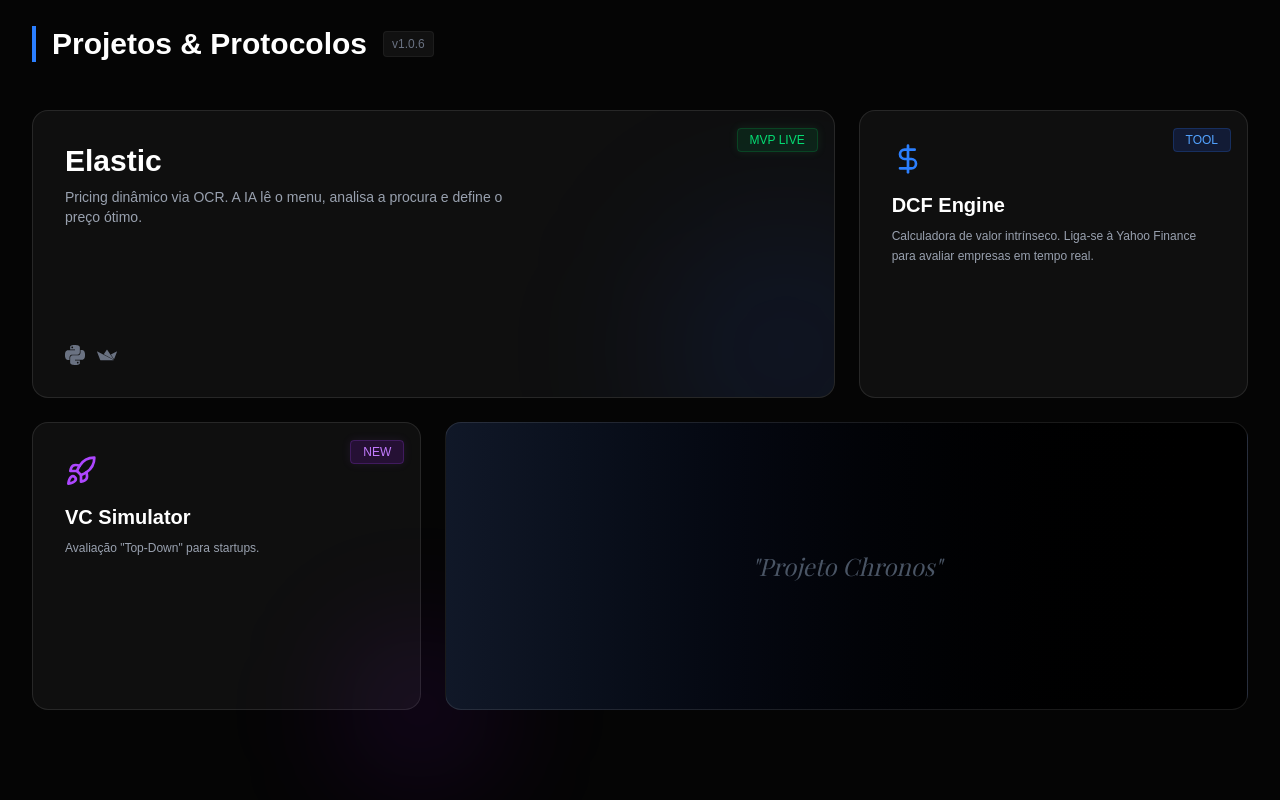
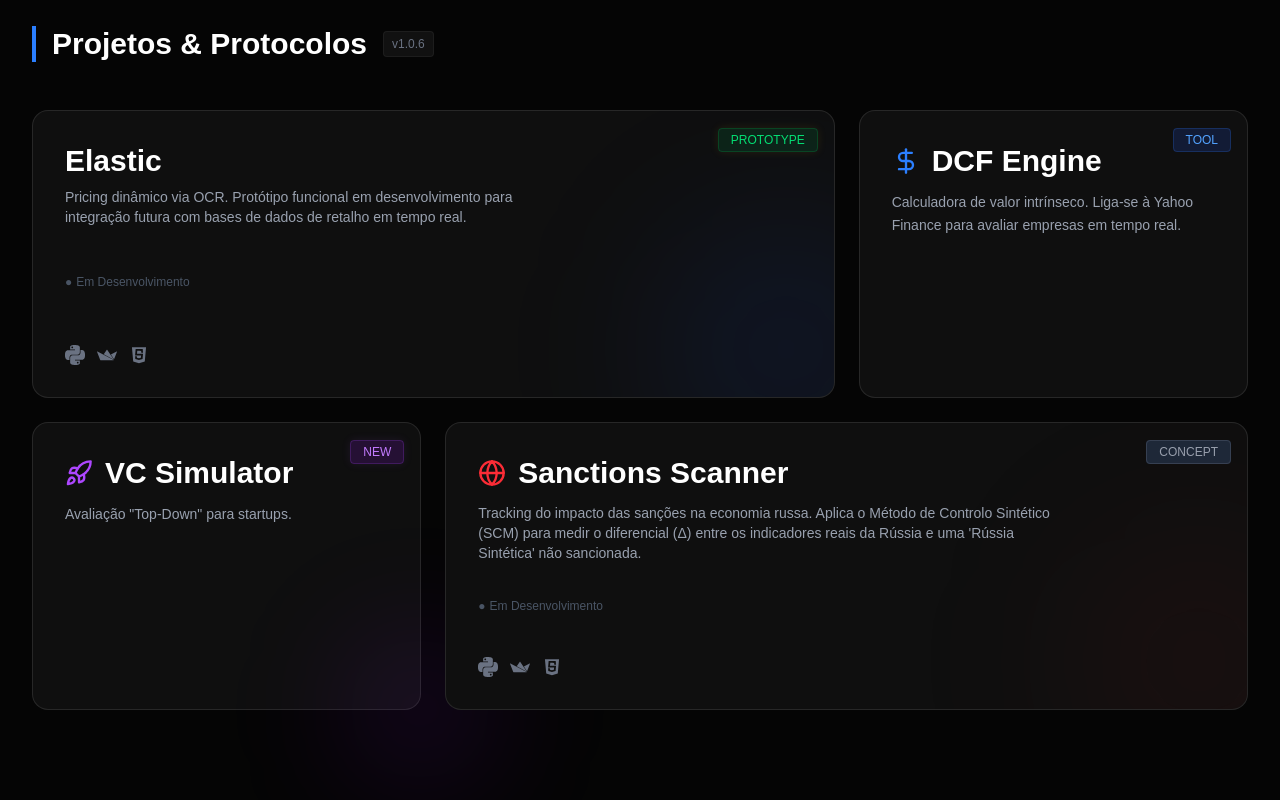
Before and after one commit to Aleksandrilinn/elinara-web, a Next.js app: page / in a window 1280 px wide. Shown: the part 1560-2360 px from the top of the page. Built offline with nearby package versions, Linux system fonts and the light colour scheme; a web font is replaced by a local one.

Commit message:
Landing page atualizada

```diff
--- a/app/page.tsx
+++ b/app/page.tsx
@@ -5,6 +5,7 @@ import { motion } from 'framer-motion';
 // Ícones
 import { Github, Linkedin, Mail, ArrowRight, Database, Zap, Code2, Sparkles, Brain, Globe, Scale, DollarSign, Rocket } from 'lucide-react';
 import { SiPython, SiStreamlit } from "react-icons/si";
+import { DiJava, DiJavascript } from 'react-icons/di';
 
 export default function Home() {
   // Estado para controlar se o Impressum está visível ou não
@@ -195,25 +196,30 @@ export default function Home() {
         </h2>
 
         <div className="grid grid-cols-1 md:grid-cols-3 md:grid-rows-2 gap-6 h-auto md:h-[600px]">
-          {/* Elastic */}
+          {/* 1. Elastic (ATUALIZADO) */}
           <div className="group relative md:col-span-2 row-span-1 rounded-2xl bg-[#0F0F0F] border border-white/10 p-8 hover:border-blue-500/50 transition-all overflow-hidden cursor-default">
             <div className="absolute top-4 right-4">
-              <span className="px-3 py-1 text-xs font-mono rounded bg-green-900/30 text-green-400 border border-green-500/20 shadow-[0_0_10px_rgba(74,222,128,0.1)]">MVP LIVE</span>
+              <span className="px-3 py-1 text-xs font-mono rounded bg-green-900/30 text-green-400 border border-green-500/20 shadow-[0_0_10px_rgba(234,179,8,0.1)]">PROTOTYPE</span>
             </div>
             <div className="h-full flex flex-col justify-between relative z-10">
               <div>
                 <h3 className="text-3xl font-bold text-white mb-2 group-hover:text-blue-400 transition-colors">Elastic</h3>
-                <p className="text-gray-400 text-sm max-w-md">Pricing dinâmico via OCR. A IA lê o menu, analisa a procura e define o preço ótimo.</p>
+                <p className="text-gray-400 text-sm max-w-lg">Pricing dinâmico via OCR. Protótipo funcional em desenvolvimento para integração futura com bases de dados de retalho em tempo real.</p>
               </div>
+              <div className="mt-4 text-xs font-mono text-gray-600 flex items-center gap-1">
+                    <span className="animate-pulse">●</span> Em Desenvolvimento
+                </div>
               <div className="flex gap-3 mt-6">
                  <SiPython className="text-gray-500 hover:text-white transition-colors" size={20}/>
                  <SiStreamlit className="text-gray-500 hover:text-white transition-colors" size={20}/>
+                 <DiJavascript className="text-gray-500 hover:text-white transition-colors" size={20}/>
+
               </div>
             </div>
             <div className="absolute -bottom-20 -right-20 w-64 h-64 bg-blue-600/10 rounded-full blur-[80px] group-hover:bg-blue-600/20 transition-all"></div>
           </div>
 
-         {/* CARTÃO DO MEIO - AGORA É O LINK PARA O DCF */}
+         {/* 2. DCF Engine (ÍCONE NA MESMA LINHA) */}
           <a href="/dcf" className="group relative md:col-span-1 row-span-1 rounded-2xl bg-[#0F0F0F] border border-white/10 p-8 hover:border-blue-500/50 transition-all cursor-pointer block">
             <div className="absolute top-4 right-4">
               <span className="px-3 py-1 text-xs font-mono rounded bg-blue-900/30 text-blue-400 border border-blue-500/20">
@@ -222,11 +228,13 @@ export default function Home() {
             </div>
             <div className="flex flex-col h-full justify-between">
               <div>
-                  <div className="mb-4 text-blue-500 group-hover:text-white transition-colors">
-                    <DollarSign size={32}/>
+                  <div className="flex items-center gap-3 mb-3">
+                    <div className="text-blue-500 group-hover:text-white transition-colors">
+                        <DollarSign size={28}/>
+                    </div>
+                    <h3 className="text-3xl font-bold text-white group-hover:text-blue-400 transition-colors">DCF Engine</h3>
                   </div>
-                  <h3 className="text-xl font-bold text-white mb-2">DCF Engine</h3>
-                  <p className="text-gray-400 text-xs leading-relaxed">
+                  <p className="text-gray-400 text-sm leading-relaxed">
                     Calculadora de valor intrínseco. Liga-se à Yahoo Finance para avaliar empresas em tempo real.
                   </p>
               </div>
@@ -236,7 +244,7 @@ export default function Home() {
             </div>
           </a>
 
-          {/* VC Simulator (ROXO */}
+          {/* 3. VC Simulator (ÍCONE NA MESMA LINHA) */}
           <a href="/vc" className="group relative md:col-span-1 row-span-1 rounded-2xl bg-[#0F0F0F] border border-white/10 p-8 hover:border-purple-500/50 transition-all cursor-pointer block">
              <div className="absolute top-4 right-4">
                <span className="px-3 py-1 text-xs font-mono rounded bg-purple-900/30 text-purple-400 border border-purple-500/20 shadow-[0_0_10px_rgba(168,85,247,0.1)]">
@@ -245,11 +253,13 @@ export default function Home() {
              </div>
              <div className="flex flex-col h-full justify-between">
               <div>
-                  <div className="mb-4 text-purple-500 group-hover:text-white transition-colors">
-                    <Rocket size={32}/>
+                  <div className="flex items-center gap-3 mb-3">
+                    <div className="text-purple-500 group-hover:text-white transition-colors">
+                        <Rocket size={28}/>
+                    </div>
+                    <h3 className="text-3xl font-bold text-white group-hover:text-purple-400 transition-colors">VC Simulator</h3>
                   </div>
-                  <h3 className="text-xl font-bold text-white mb-2">VC Simulator</h3>
-                  <p className="text-gray-400 text-xs leading-relaxed">
+                  <p className="text-gray-400 text-sm leading-relaxed">
                     Avaliação "Top-Down" para startups.
                   </p>
               </div>
@@ -260,11 +270,36 @@ export default function Home() {
             <div className="absolute -bottom-20 -right-20 w-40 h-40 bg-purple-600/10 rounded-full blur-[60px] group-hover:bg-purple-600/20 transition-all"></div>
           </a>
 
-          {/* Chronos */}
-          <div className="group relative md:col-span-2 row-span-1 rounded-2xl bg-gradient-to-r from-gray-900 to-black border border-white/10 p-8 flex items-center justify-center cursor-not-allowed">
-            <div className="text-center">
-              <p className="text-2xl font-serif italic text-gray-600 group-hover:text-white transition-colors duration-700">"Projeto Chronos"</p>
+          {/* 4. Chronos (ÍCONE NA MESMA LINHA) */}
+          <div className="group relative md:col-span-2 row-span-1 rounded-2xl bg-[#0F0F0F] border border-white/10 p-8 hover:border-red-500/50 transition-all cursor-not-allowed overflow-hidden">
+            <div className="absolute top-4 right-4">
+              <span className="px-3 py-1 text-xs font-mono rounded bg-gray-800 text-gray-400 border border-gray-700">
+                CONCEPT
+              </span>
             </div>
+            <div className="h-full flex flex-col justify-between relative z-10">
+                <div>
+                    <div className="flex items-center gap-3 mb-3">
+                        <div className="text-red-500 group-hover:text-white transition-colors">
+                            <Globe size={28}/>
+                        </div>
+                        <h3 className="text-3xl font-bold text-white group-hover:text-red-500 transition-colors">Sanctions Scanner</h3>
+                    </div>
+                    <p className="text-gray-400 text-sm max-w-xl">
+                        Tracking do impacto das sanções na economia russa.
+                                                Aplica o Método de Controlo Sintético (SCM) para medir o diferencial (Δ) entre os indicadores reais da Rússia e uma 'Rússia Sintética' não sancionada.
+                    </p>
+                </div>
+                <div className="mt-4 text-xs font-mono text-gray-600 flex items-center gap-1">
+                    <span className="animate-pulse">●</span> Em Desenvolvimento
+                </div>
+                <div className="flex gap-3 mt-6">
+                 <SiPython className="text-gray-500 hover:text-white transition-colors" size={20}/>
+                 <SiStreamlit className="text-gray-500 hover:text-white transition-colors" size={20}/>
+                 <DiJavascript className="text-gray-500 hover:text-white transition-colors" size={20}/>
+              </div>
+            </div>
+            <div className="absolute -bottom-20 -right-20 w-64 h-64 bg-red-900/10 rounded-full blur-[80px] group-hover:bg-red-900/20 transition-all"></div>
           </div>
         </div>
       </section>
@@ -272,13 +307,14 @@ export default function Home() {
 {/* --- FOOTER COM IMPRESSUM LEGAL --- */}
       <footer className="py-20 text-center border-t border-white/5 bg-[#050505] relative z-10 mt-20">
         <div className="max-w-2xl mx-auto px-4 relative z-10">
-            <h3 className="text-2xl font-serif font-medium text-white mb-6">Pronto para desafiar a teoria?</h3>
+            {/* ALTERAÇÃO AQUI: Fonte, Peso e Tracking ajustados para match Navbar */}
+            <h3 className="text-2xl font-bold tracking-tighter text-white mb-6">Pronto para desafiar a teoria?</h3>
             <p className="text-gray-500 text-sm mb-8 max-w-lg mx-auto">Estamos sempre à procura de problemas desafiantes para resolver.</p>
 
             <div className="flex justify-center gap-8 mb-12">
-                <a href="#" className="text-gray-500 hover:text-white transition-colors flex items-center gap-2 text-sm font-mono hover:underline decoration-blue-500 underline-offset-4"><Github size={16} /> GitHub</a>
-                <a href="#" className="text-gray-500 hover:text-white transition-colors flex items-center gap-2 text-sm font-mono hover:underline decoration-blue-500 underline-offset-4"><Linkedin size={16} /> LinkedIn</a>
-                <a href="mailto:aleksandr0799@hotmail.com" className="text-gray-500 hover:text-white transition-colors flex items-center gap-2 text-sm font-mono hover:underline decoration-blue-500 underline-offset-4"><Mail size={16} /> Contacto</a>
+                <a href="https://github.com/Aleksandrilinn" target="_blank" rel="noopener noreferrer" className="text-gray-500 hover:text-white transition-colors flex items-center gap-2 text-sm font-mono hover:underline decoration-blue-500 underline-offset-4"><Github size={16} /> GitHub</a>
+                <a href="https://www.linkedin.com/in/aleksandr-ilin-70112831a/" target="_blank" rel="noopener noreferrer" className="text-gray-500 hover:text-white transition-colors flex items-center gap-2 text-sm font-mono hover:underline decoration-blue-500 underline-offset-4"><Linkedin size={16} /> LinkedIn</a>
+                <a href="mailto:aleksandr0799@hotmail.com" target="_blank" rel="noopener noreferrer" className="text-gray-500 hover:text-white transition-colors flex items-center gap-2 text-sm font-mono hover:underline decoration-blue-500 underline-offset-4"><Mail size={16} /> Contacto</a>
             </div>
 
             <div className="border-t border-white/5 pt-8">
```
